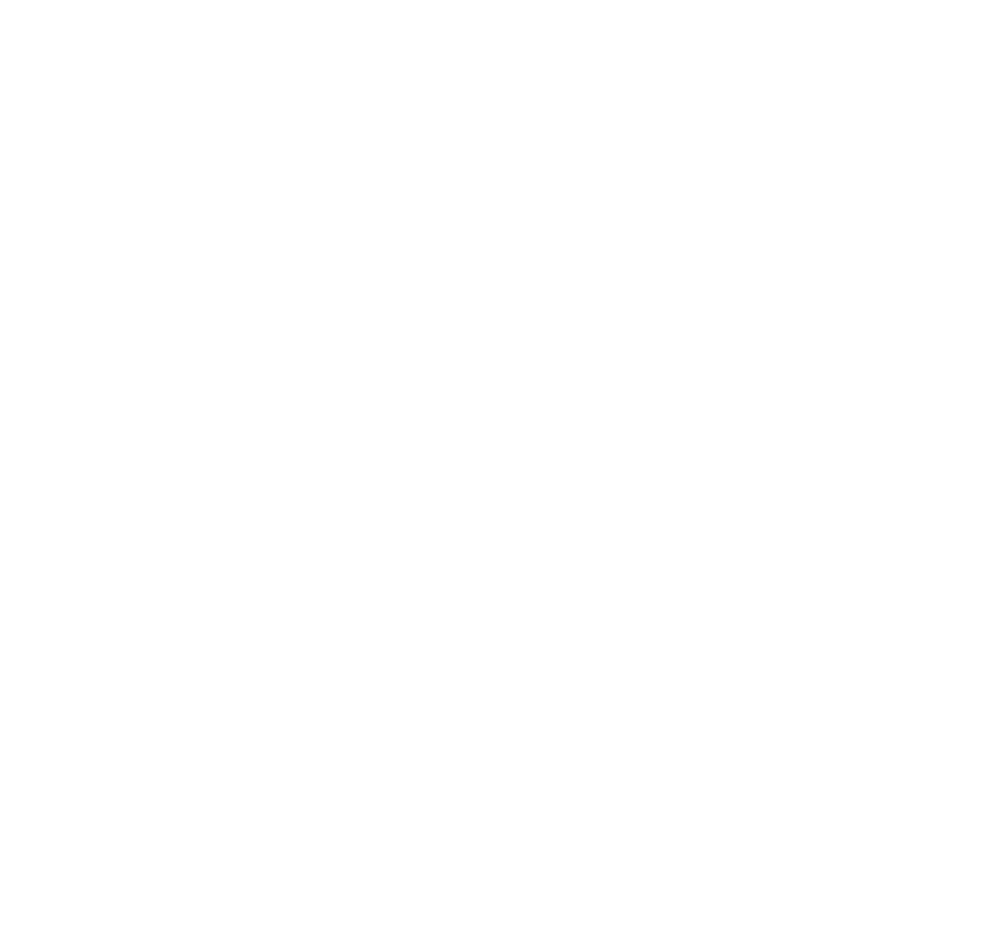
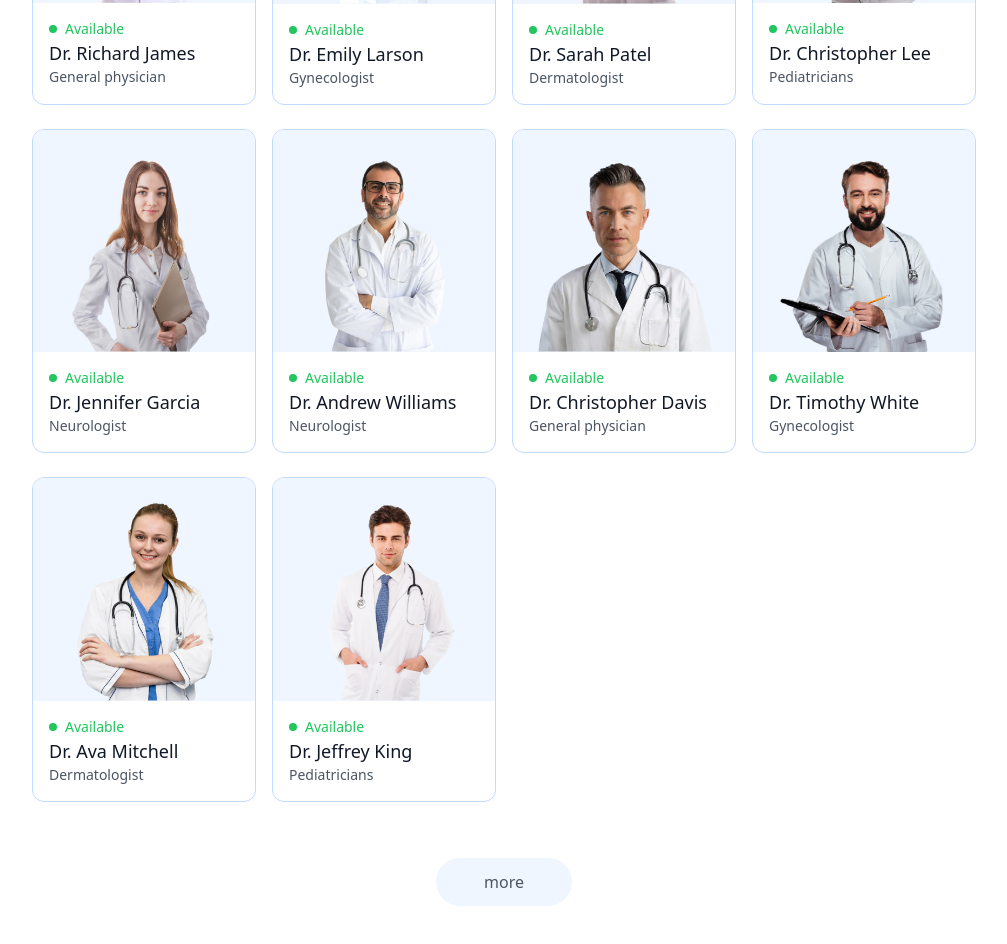
Before and after one commit to 1-Ujjwal/prescripto, a React (Vite) app in the folder frontend/: page / in a window 1280 px wide. Shown: the part 1480-2424 px from the top of the page, without its empty margins (136-1143 px from the left). Before the commit the page ends 1068 px from the top, so only its background shows below. Built offline with nearby package versions, Linux system fonts and the light colour scheme.

Commit message:
created TopDoctors component
-made TopDoctors component and created AppContext to centralize the data

```diff
--- a/frontend/index.html
+++ b/frontend/index.html
@@ -1,5 +1,5 @@
 <!DOCTYPE html>
-<html lang="en">
+<html lang="en" class="scroll-smooth">
   <head>
     <meta charset="UTF-8" />
     <link rel="icon" type="image/svg+xml" href="/vite.svg" />
--- /dev/null
+++ b/frontend/src/components/TopDoctors.jsx
@@ -0,0 +1,47 @@
+import React, { useContext } from "react";
+import { useNavigate } from "react-router-dom";
+import { AppContext } from "../context/AppContext";
+
+const TopDoctors = () => {
+  const navigate = useNavigate();
+  const { doctors } = useContext(AppContext);
+
+  return (
+    <div className="flex flex-col items-center gap-4 my-16 text-gray-600 md:mx-10">
+      <h1 className="text-3xl font-medium">Top Doctors to Book</h1>
+      <p className="sm:w-1/3 text-center text-sm">
+        Simply browse through our extensive list of trusted doctors.
+      </p>
+      <div className="w-full grid grid-cols-auto gap-4 pt-5 gap-y-6 px-3 sm:px-0">
+        {doctors.slice(0, 10).map((item, index) => (
+          <div
+            key={index}
+            onClick={() => navigate(`appointment/${item._id}`)}
+            className="border border-blue-200 rounded-xl overflow-hidden cursor-pointer hover:translate-y-[-10px] transition-all duration-500"
+          >
+            <img className="bg-blue-50" src={item.image} alt="" />
+            <div className="p-4">
+              <div className="flex items-center gap-2 text-sm text-center text-green-500">
+                <p className="w-2 h-2 bg-green-500 rounded-full"></p>
+                <p>Available</p>
+              </div>
+              <p className="text-gray-900 text-lg font-medium">{item.name}</p>
+              <p className="text-gray-600 text-sm">{item.speciality}</p>
+            </div>
+          </div>
+        ))}
+      </div>
+      <button
+        onClick={() => {
+          navigate("/doctors");
+          scrollTo(0, 0);
+        }}
+        className="bg-blue-50 text-gray-600 px-12 py-3 rounded-full mt-10"
+      >
+        more
+      </button>
+    </div>
+  );
+};
+
+export default TopDoctors;
--- /dev/null
+++ b/frontend/src/context/AppContext.jsx
@@ -0,0 +1,16 @@
+import { createContext } from "react";
+import { doctors } from "../assets/assets";
+
+export const AppContext = createContext();
+
+const AppContextProvider = (props) => {
+  const value = {
+    doctors,
+  };
+
+  return (
+    <AppContext.Provider value={value}>{props.children}</AppContext.Provider>
+  );
+};
+
+export default AppContextProvider;
--- a/frontend/src/main.jsx
+++ b/frontend/src/main.jsx
@@ -3,9 +3,12 @@
 import "./index.css";
 import App from "./App.jsx";
 import { BrowserRouter } from "react-router-dom";
+import AppContextProvider from "./context/AppContext.jsx";
 
 createRoot(document.getElementById("root")).render(
   <BrowserRouter>
-    <App />
+    <AppContextProvider>
+      <App />
+    </AppContextProvider>
   </BrowserRouter>
 );
--- a/frontend/src/pages/Home.jsx
+++ b/frontend/src/pages/Home.jsx
@@ -1,12 +1,14 @@
 import React from "react";
 import Header from "../components/Header";
 import SpecialityMenu from "../components/SpecialityMenu";
+import TopDoctors from "../components/TopDoctors";
 
 const Home = () => {
   return (
     <div>
       <Header />
       <SpecialityMenu />
+      <TopDoctors />
     </div>
   );
 };
--- a/frontend/tailwind.config.js
+++ b/frontend/tailwind.config.js
@@ -6,6 +6,9 @@
       colors: {
         primary: "#5f6FFF",
       },
+      gridTemplateColumns: {
+        auto: "repeat(auto-fill,minmax(200px,1fr))",
+      },
     },
   },
   plugins: [],
```
